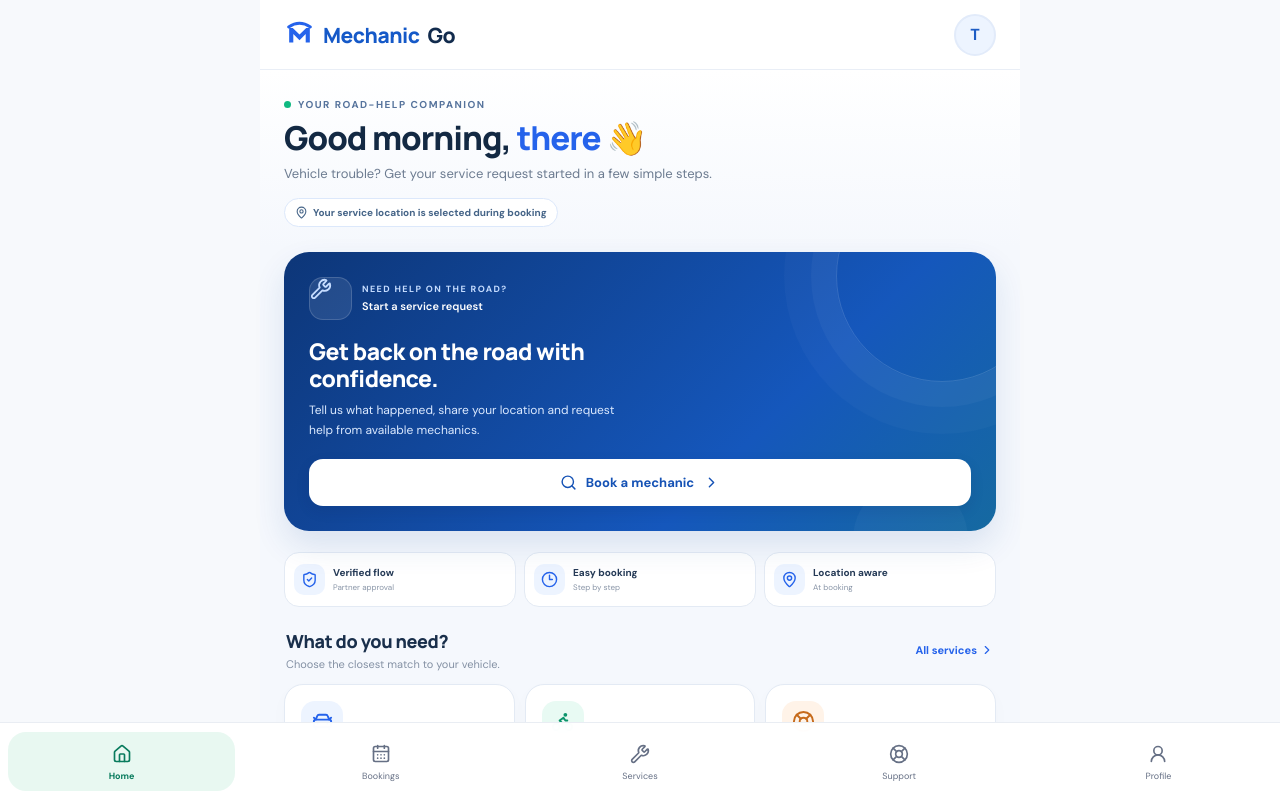
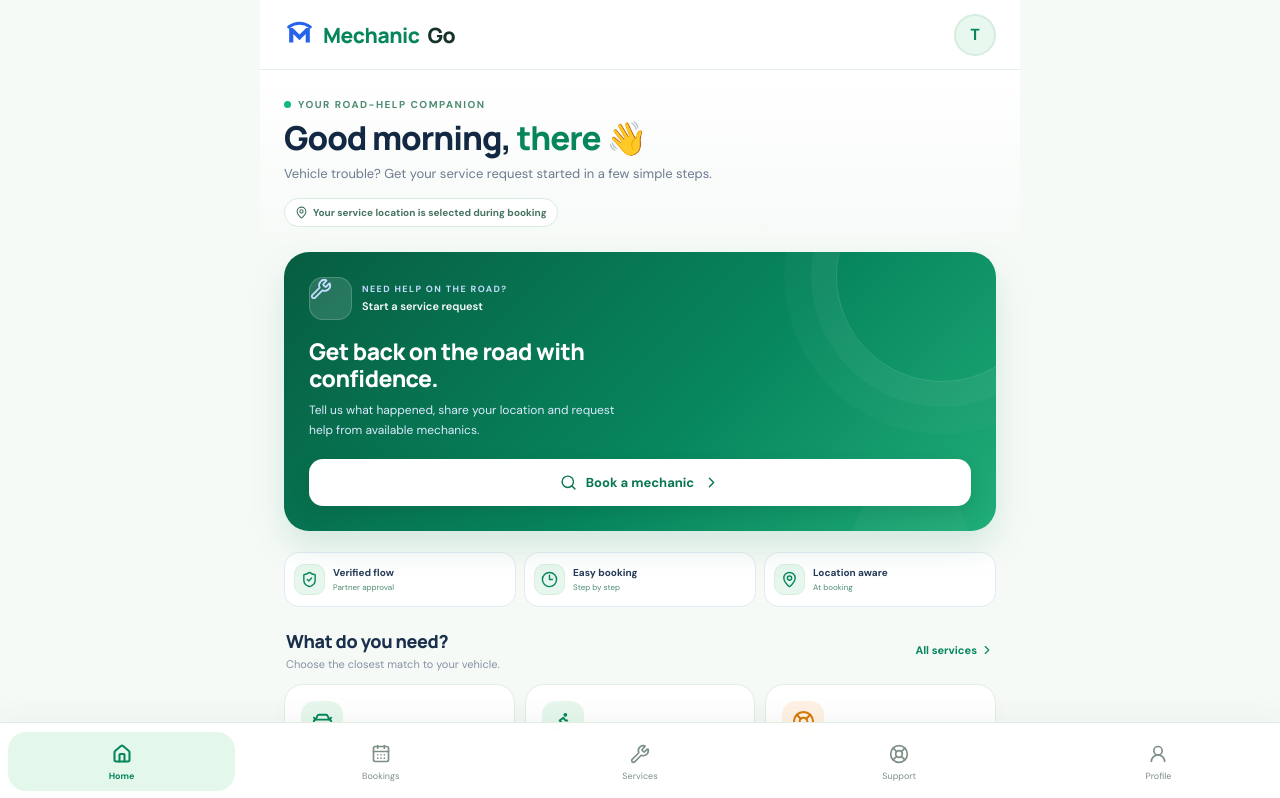
Before and after one commit to Enayatalibarkaat/MechanicGo, a Next.js app: page /home in a window 1280 px wide. Shown: the top 798 px of the page. Built offline with nearby package versions, Linux system fonts and the light colour scheme; no server answers.

Commit message:
Apply Fresh Green light design system across MechanicGo

```diff
--- a/app/globals.css
+++ b/app/globals.css
@@ -749,3 +749,48 @@ body{overflow-x:hidden}
 .mg-route-eta b small{font-size:10px;font-weight:700}
 .mg-route-eta>div>span{color:#548274;font-size:10px;line-height:1.4}
 @media(min-width:650px){.homeCouponPromo{margin-left:24px;margin-right:24px}}
+
+/* MechanicGo Fresh Green light theme — site-wide */
+:root{--blue:#07865e;--blue2:#056b4b;--green:#10b981;--ink:#163329;--muted:#6b7f77;--line:#e2eee6;--bg:#f6faf7;--map:#e8f3ec;--mg-green:#07865e;--mg-green-dark:#056b4b;--mg-green-soft:#e7f7ed}
+html{scroll-behavior:smooth}body{background:#f6faf7;color:#163329}::selection{background:#c8f1d9;color:#075b3e}
+a,button{-webkit-tap-highlight-color:transparent;transition:background-color .18s,border-color .18s,color .18s,box-shadow .18s}
+button:focus-visible,a:focus-visible,input:focus-visible,textarea:focus-visible,select:focus-visible{outline:3px solid #18a87455;outline-offset:2px}
+.primary,.primaryAction,.authPrimary,.primaryWide,.setupContinue,.bookingSubmit,.proBtns a:last-child,.stickyBook a:last-child{background:linear-gradient(135deg,#0aa36f,#07865e)!important;border-color:#07865e!important;box-shadow:0 8px 20px #07865e20!important}
+.accent,.appHeader h1,.appBrand,.sectionHead a,.homeSectionTitle>a,.homeHeaderBrand,.homeWelcome h1 span,.homeCouponPromoIcon,.homeCouponPromo>a,.pageHeader h1,.serviceIntro h2{color:#07865e!important}
+.homeHeaderBrand span{color:#163329!important}
+.homeBookHero{background:linear-gradient(135deg,#075d42,#07865e 57%,#20ad78)!important;box-shadow:0 16px 34px #087e5724}
+.homeWelcome{background:linear-gradient(180deg,#fff,#f6faf7)}.homeWelcomeKicker,.homeTrustItem small,.homeCouponPromoCopy>span{color:#4d8c70}
+.homeLocationBadge{border-color:#d7ecdf;background:#fff;color:#477461}.homeTrustIcon{border:1px solid #d8eee0}
+.homeServiceCard,.homeShortcut,.homeUpcomingBooking,.serviceTile,.categoryCard,.summaryCard,.detailCard,.vehicleFormCard,.vehicleEmptyCard,.activeBooking,.pastBooking,.mechanicLarge,.mechanic,.mechanicProfile,.bookingCard,.reviewFormCard,.profileCompletion,.vehicleLookupHero{border-color:#e2eee6}
+.homeServiceCard:hover,.homeShortcut:hover,.serviceTile:hover,.vehicleTypeOption:hover,.fuelOption:hover{border-color:#9dd8b8;box-shadow:0 9px 24px #087e570d}
+.homeCouponPromo{border-color:#d8ecdf;background:linear-gradient(115deg,#eaf8ef,#fff 76%);box-shadow:0 8px 24px #164c2c07}
+.homeCouponPromoIcon,.homeShortcut>span:first-child,.homeServiceIcon,.homeTrustIcon,.serviceTileIcon,.avatar,.largeAvatar,.proAvatar,.miniAvatar,.pastIcon,.profileDot,.profileBig,.vehicleHeaderIcon,.vehicleCardIcon,.couponCardIcon{background:#e7f7ed!important;color:#07865e!important}
+.homeCouponPromo>a{border-color:#d4eadc;background:#fff}.homeSafetyNote{border-color:#d9ecdf;background:#eff9f2}
+.bottomNav{position:fixed!important;left:0!important;right:0!important;bottom:0!important;top:auto!important;z-index:1000!important;width:100%;height:calc(78px + env(safe-area-inset-bottom,0px))!important;padding:9px 8px calc(9px + env(safe-area-inset-bottom,0px))!important;box-sizing:border-box;background:rgba(255,255,255,.97)!important;border-top:1px solid #e0ece4!important;box-shadow:0 -7px 24px #11462a0b;backdrop-filter:blur(16px);-webkit-backdrop-filter:blur(16px);transform:translateZ(0)!important;will-change:auto!important}
+.bottomNav a{color:#7c9085!important;min-width:0;flex:1;justify-content:center;padding:6px 4px;touch-action:manipulation}.bottomNav a.on{background:#e4f7eb!important;color:#07865e!important}.bottomNav a.on svg{stroke-width:2.5}
+.appPage{padding-bottom:calc(94px + env(safe-area-inset-bottom,0px))!important;background:#f6faf7!important}.homePage,.couponsPage,.vehicleListPage,.vehicleAddPage,.reviewPage{background:#f6faf7!important}
+.pageHeader,.appHeader,.homeHeaderBar{background:rgba(255,255,255,.96)!important;border-bottom-color:#e2eee6!important}
+.pageBackBtn{border-color:#deebe2!important;background:#fff!important;color:#244538!important}.pageBackBtn:active{background:#e7f7ed!important;border-color:#a9ddbc!important}
+.homeProfileButton{border-color:#d6ecdf;background:#e9f8ef!important;color:#07865e!important}.homeBookHeroIcon{background:#ffffff20;border:1px solid #ffffff30}
+.homeBookHeroLink{background:#fff!important;color:#08764f!important;border-color:#fff!important;box-shadow:0 8px 18px #063d2c25!important}
+.homeServiceCard .homeServiceIcon{background:#e7f7ed!important;color:#07865e!important}.homeServiceCard:nth-child(3) .homeServiceIcon{background:#fff2e4!important;color:#d97706!important}
+.serviceTile small,.verified,.liveStatus,.largeEta,.pastBooking small,.profileCompletion b,.profileCompletion>strong,.bookingLocationSuccess,.bookingFooterNote svg{color:#07865e!important}
+.filterBar .filterOn{background:#07865e!important;border-color:#07865e!important}
+.mechanicAction button,.secondaryWide,.proBtns a:first-child,.bookingButtons a:first-child,.outlineAction,.vehicleListIntro>a,.vehicleRefreshLink{color:#07865e!important;border-color:#bfe5cd!important;background:#eff9f2!important}
+.bookingButtons a:last-child,.stickyBook a:last-child{background:#07865e!important;color:#fff!important}
+.bookingRecipient.isSelected,.bookingPayment.isSelected,.bookingVehicle.isSelected,.bookingType.isSelected,.vehicleTypeOption.selected,.fuelOption.selected{border-color:#079669!important;background:#effaf3!important;box-shadow:inset 0 0 0 1px #9ddab4!important}
+.bookingCheck,.bookingType.isSelected,.bookingPhotoCount.hasPhotos,.bookingCharCount,.bookingFileName,.vehicleEyebrow,.vehicleField i,.fuelField legend>svg{color:#07865e!important}
+.bookingPhotoPicker{border-color:#a8d9b9;background:linear-gradient(115deg,#f0faf3,#fff)}.bookingLocateButton{border-color:#c6e8d1;background:#eff9f2;color:#07865e}
+.bookingSummary{border-color:#dcece2;background:#f5fbf7}.bookingWaitSpinner{background:#e7f7ed!important;color:#07865e!important}
+.bookingWaitTrack{background:#e2f2e7}.bookingWaitTrack span{background:linear-gradient(90deg,#079669,#68d5a0)}
+.bookingSuccessIcon{background:#e7f8ee;color:#07865e}.bookingSuccessEyebrow{color:#07865e}.bookingIdBox{border-color:#b9e3c9;background:#f3fbf5}.bookingIdBox b{color:#08784f}
+.authPage{background:radial-gradient(circle at 50% -10%,#e4f7ea 0,#f6faf7 42%,#eef6f0 100%)}.authCard{box-shadow:0 28px 80px #174a2a0d}.authLogo{background:#e7f7ed}.authBrand,.authBrand span{color:#07865e!important}.authTabs button.selected{color:#07865e}.authTrust span{background:#e9f8ef;color:#087b5d;border-color:#cdebd8}.secureNote{color:#07865e}
+.vehicleLookupHero{background:linear-gradient(135deg,#e9f8ef,#f8fcf9 58%,#e4f7eb);border-color:#d4ebdc}.vehicleLookupIcon{background:#07865e!important;color:#fff!important}.vehicleLookupToggle{border-color:#b9e2c8;color:#07865e}
+.couponHero{background:linear-gradient(135deg,#075d42,#087e58 58%,#19a873)!important;box-shadow:0 16px 35px #087e5726}.couponHero .couponEyebrow{color:#c4f2d7!important}.couponClaimButton,.couponApplyButton,.couponAction,.couponPrimary{background:#07865e!important;color:#fff!important;border-color:#07865e!important}
+.reviewIntroIcon{background:#e7f7ed!important;color:#07865e!important}.reviewSubmitBtn{background:linear-gradient(135deg,#0aa36f,#07865e)!important}.reviewAlreadySaved,.reviewSuccess{border-color:#c9ead5;background:#eff9f2;color:#087b5d}
+.mg-route-loader{background:rgba(245,251,247,.96)!important}.mg-route-loader-card{border-color:#dceee2!important;box-shadow:0 24px 70px #124a2b12!important}.mg-route-loader-title{color:#163329!important}.mg-route-loader-track{background:#e0f1e6!important}.mg-route-loader-track span{background:linear-gradient(90deg,#079669,#7cdda7)!important}.mg-route-mascot>span{background:#e7f7ed!important;color:#07865e!important}.mg-route-loader p{color:#72867a!important}
+.mg-route-eta{border-color:#c8ead5;background:#effaf3;color:#087b5d}.mg-route-eta-icon{background:#d9f3e2;color:#07865e}.mg-route-eta>div>span{color:#54836b}
+@keyframes mgPageEnterFromRight{from{opacity:.96;transform:translate3d(3px,0,0)}to{opacity:1;transform:translate3d(0,0,0)}}@keyframes mgPageEnterFromLeft{from{opacity:.96;transform:translate3d(-3px,0,0)}to{opacity:1;transform:translate3d(0,0,0)}}
+html[data-mg-nav="forward"] main{animation:mgPageEnterFromRight .14s cubic-bezier(.2,.75,.25,1) both}html[data-mg-nav="back"] main{animation:mgPageEnterFromLeft .14s cubic-bezier(.2,.75,.25,1) both}
+@media(max-width:390px){.bottomNav a span{font-size:9px}.bottomNav svg{width:19px;height:19px}}
+@media(prefers-reduced-motion:reduce){html[data-mg-nav] main,.mg-route-loader,.mg-route-mascot img,.mg-route-mascot>span,.mg-route-loader-track span{animation:none!important;transition:none!important}}
```
